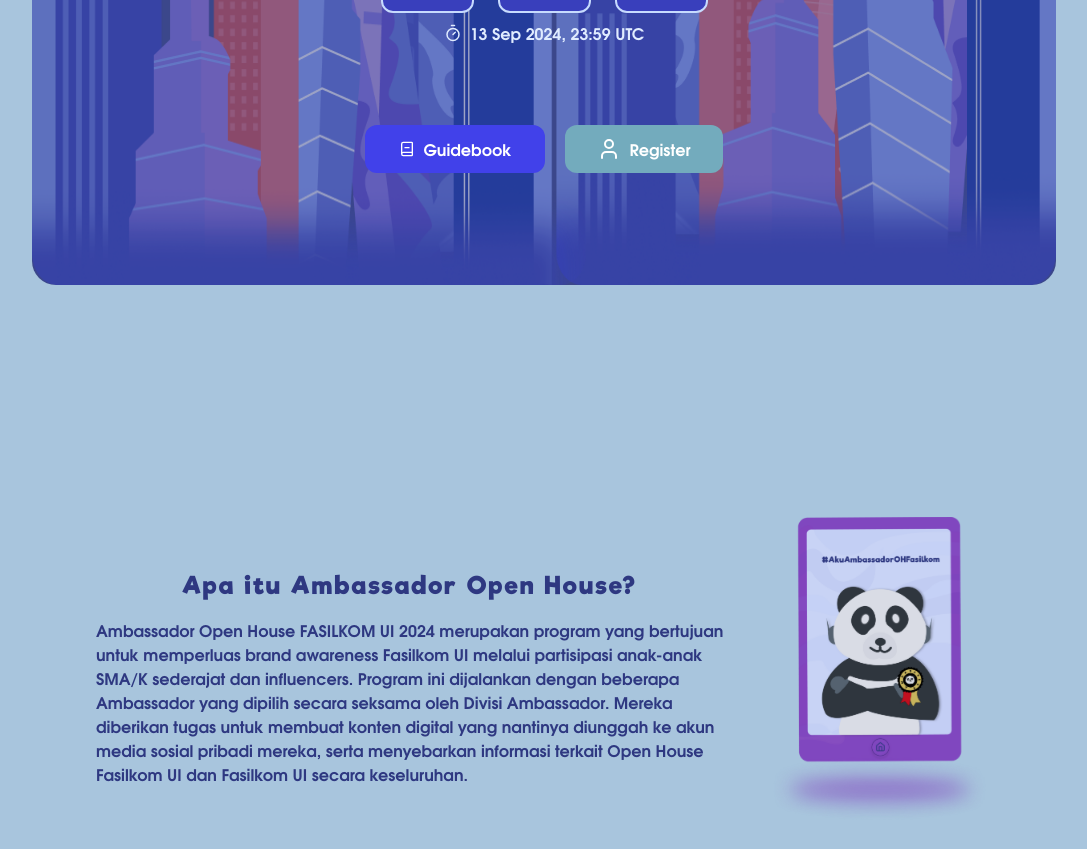
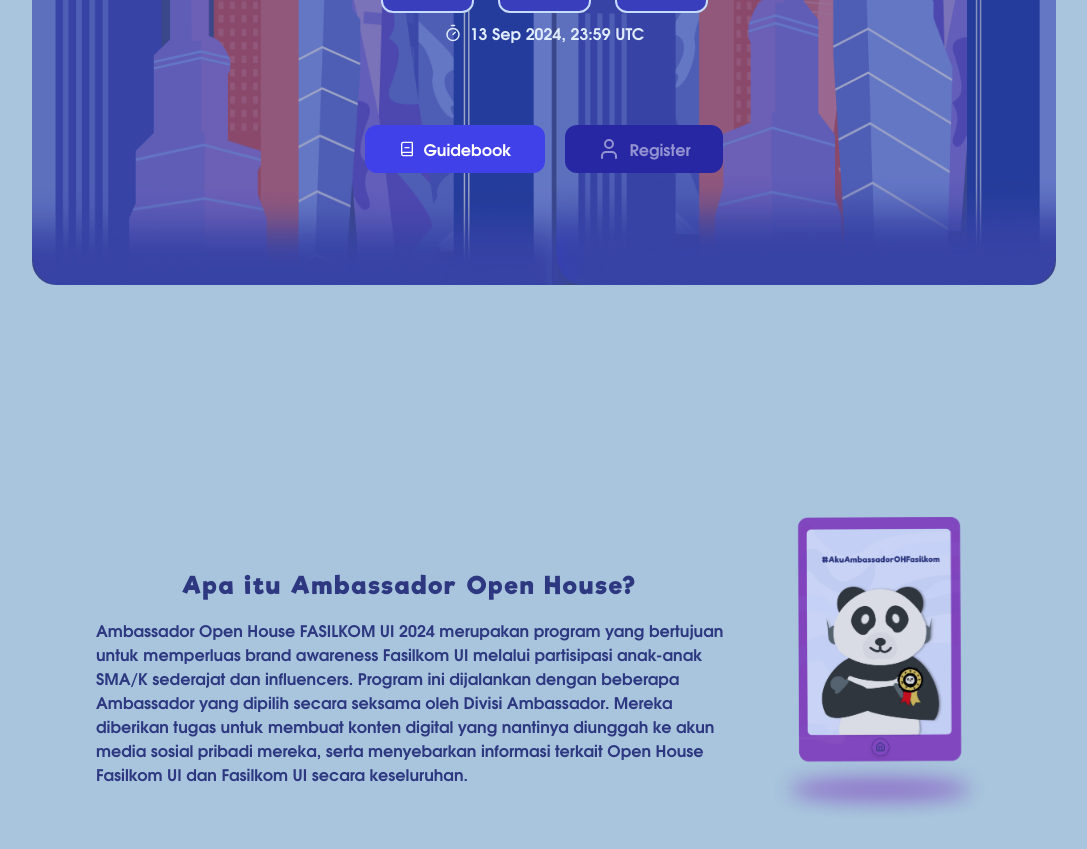
Before and after one commit to OH-Fasilkom-UI/oh24-frontend, a Next.js app: page /ambassador in a window 1280 px wide. Shown: the part 820-1669 px from the top of the page, without its empty margins (96-1183 px from the left). Built offline with nearby package versions, Linux system fonts and the light colour scheme; no server answers.

Commit message:
feat: disable ambass register button

```diff
--- a/modules/AmbassadorModule/components/AmbassadorHeroContent.tsx
+++ b/modules/AmbassadorModule/components/AmbassadorHeroContent.tsx
@@ -45,7 +45,9 @@ const AmbassadorHeroContent = () => {
           </Button>
         </Link>
         <Link href="/ambassador/register">
-          <Button className="bg-Misc/Ziggurat/400 w-[180px] md:w-full max-w-[180px] max-md:text-[12px]">
+          <Button
+            disabled
+            className="bg-Misc/Ziggurat/400 w-[180px] md:w-full max-w-[180px] max-md:text-[12px]">
             <User className="max-md:text-[12px]" />
             Register
           </Button>
```
